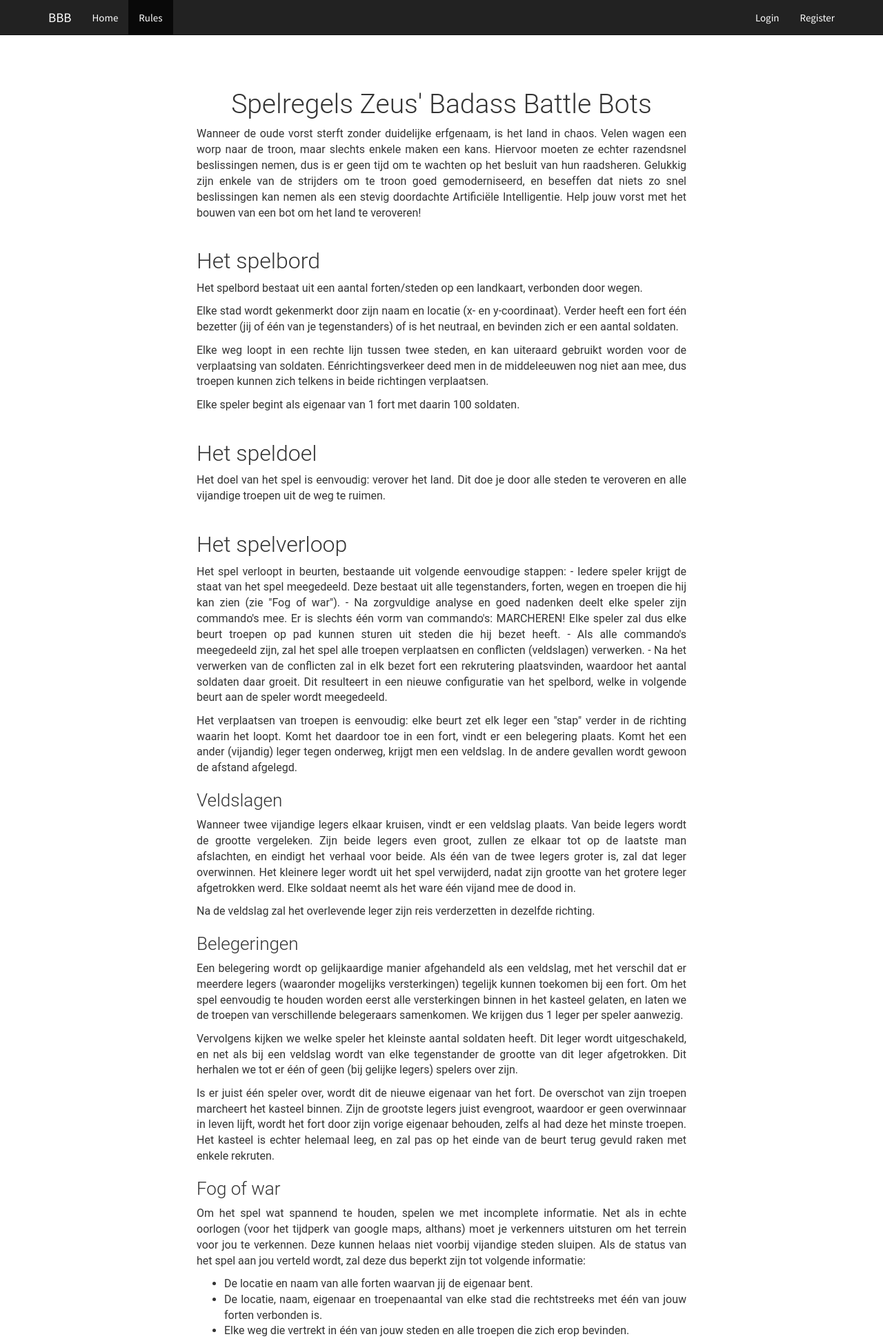
After one commit to ZeusWPI/aichallenge, a Flask app: page /rules in a window 1280 px wide. The commit adds this page. Shown: the top 1941 px of the page at 69% size. Run offline with Flask 2, Linux system fonts and the light colour scheme; some libraries are stand-ins or nearby versions.

Commit message:
Put info on new site

```diff
--- a/rules.md
+++ b/rules.md
@@ -195,4 +195,4 @@ je browser en selecteer `sample.data`.
 Zo, nu je weet hoe je bot kan testen, ben je klaar om wicked bots te beginnen
 schrijven!
 
-![Visualisator screenshot](web/static/visualiser_scrot.png)
+![Visualisator screenshot](/static/visualiser_scrot.png)
--- a/web/static/style.css
+++ b/web/static/style.css
@@ -1,107 +1,23 @@
-.fixed-header nav {
-    position: fixed;
-    left: 0px;
-    top: 0px;
-}
-
-.fixed-header .content {
-    padding-top: 60px;
-}
-
-.padded-content {
-    padding-top: 60px
-}
-
-.header-banner {
-    background-color: #000;
-    width: 100%;
-    position: absolute;
-    top: 0px;
-    left: 0px;
-    z-index: -10;
-    max-height: 100vh;
-    overflow: hidden;
-}
-
-#container {
-    position: relative;
-    width: 100%;
-    z-index: 10;
-    padding-bottom:75vh;
-}
-
-#outer {
-    padding-top: 33vh;
-}
-
-#inner {
-    min-height: 67vh;
-    width: 100%;
-    background-color: #fff;
-    z-index: 10;
-}
-
-nav {
-    background-color: #111;
-    height: 60px;
-    color: #ccc;
-    width: 100%;
-}
-
-nav a {
-    color: #fff;
-    text-decoration: none;
-}
-
-nav ul {
-    list-style-type: none;
-    margin: 0;
-    padding: 0;
-    text-align: center;
-}
-
-nav ul li {
-    display: inline-block;
-    line-height: 57px;
-    margin: 0 15px;
-    font-size: 11pt;
-    text-transform: uppercase;
-}
-
-nav .focused {
-    border-bottom: 3px solid rgb(80,110,230);
-}
-
-nav .toc ul ul {
-    display: none;
-}
-
 .content {
     max-width: 800px;
     margin: auto;
-    padding: 0 45;
+    padding: 0 45px;
     font-size: 12pt;
     text-align: justify;
     text-justify: inter-word;
 }
 
 .content h1 {
-    padding-top: 120;
-    margin-top: -60;
+    padding-top: 120px;
+    margin-top: -60px;
     text-align: center;
 }
 
 .content h2 {
-    padding-top: 20;
+    padding-top: 20px;
 }
 
 .content * {
     max-width: 100%;
-}
-
-
-body {
-    padding: 0px;
-    margin: 0px;
     font-family: "Roboto", arial, sans-serif;
 }
--- a/web/templates/home.html
+++ b/web/templates/home.html
@@ -10,4 +10,7 @@
     <div class="jumbotron">
         <h2>Badass Battle Bots</h2>
     </div>
+    <div class="content">
+        {{ content | safe }}
+    </div>
 {%- endblock %}
--- a/web/templates/layout.html
+++ b/web/templates/layout.html
@@ -7,7 +7,7 @@
 {% set active_page = active_page|default('home') -%}
 
 {# Map the navbar id's used in the code on their respective names for use in the navbar. #}
-{% set navbar = [('home', 'Home')] -%}
+{% set navbar = [('home', 'Home'), ('rules', 'Rules')] -%}
 
 
 {# Macro for easier form rendering #}
@@ -39,6 +39,8 @@
 
   <!-- Latest compiled and minified CSS -->
   <link rel="stylesheet" href="../static/bootstrap.min.css">
+
+  <link rel="stylesheet" href="../static/style.css">
 
   <!-- jQuery library -->
   <script src="https://ajax.googleapis.com/ajax/libs/jquery/1.11.3/jquery.min.js"></script>
--- /dev/null
+++ b/web/templates/rules.html
@@ -0,0 +1,8 @@
+{% extends "layout.html" -%}
+{% set active_page = "rules" -%}
+
+{% block content -%}
+    <div class="content">
+        {{ content | safe }}
+    </div>
+{%- endblock %}
--- a/web/views.py
+++ b/web/views.py
@@ -12,7 +12,14 @@ from web.models import User
 @app.route('/home')
 @app.route('/')
 def home():
-    return render_template("home.html")
+    content = markdown_to_html('docs/teaser')
+    return render_template("home.html", content=content)
+
+
+@app.route('/rules')
+def rules():
+    content = markdown_to_html('../rules')
+    return render_template('rules.html', content=content)
 
 
 @app.route('/login', methods=('GET', 'POST'))
@@ -60,9 +67,13 @@ def register():
     return render_template('register.html', form=form)
 
 
+def markdown_to_html(name):
+    md = Markdown(extensions=['markdown.extensions.toc'])
+    text = open(name + '.md').read()
+    return md.convert(text)
+
+
 @app.route('/docs/<name>')
 def docs(name):
-    md = Markdown(extensions=['markdown.extensions.toc'])
-    text = open(path.join('docs', secure_filename(name) + '.md')).read()
-    html = md.convert(text)
+    html = markdown_to_html('/docs/' + name)
     return render_template('doc.html', content=html, toc=md.toc)
```
Also changed, not shown: web/docs/teaser.md (+1 -1 lines).
